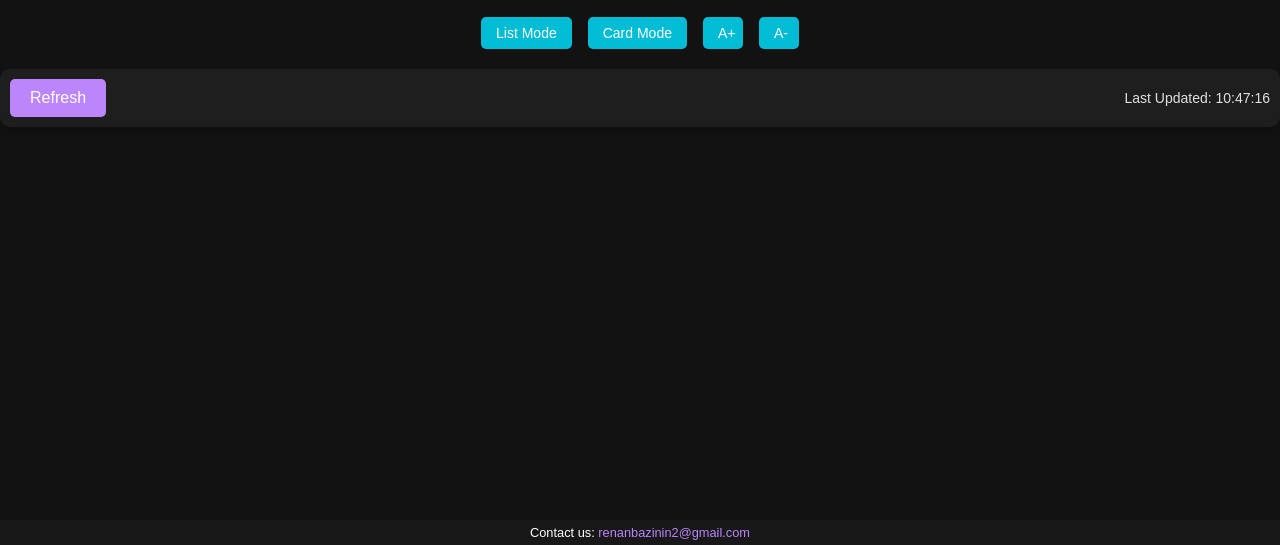
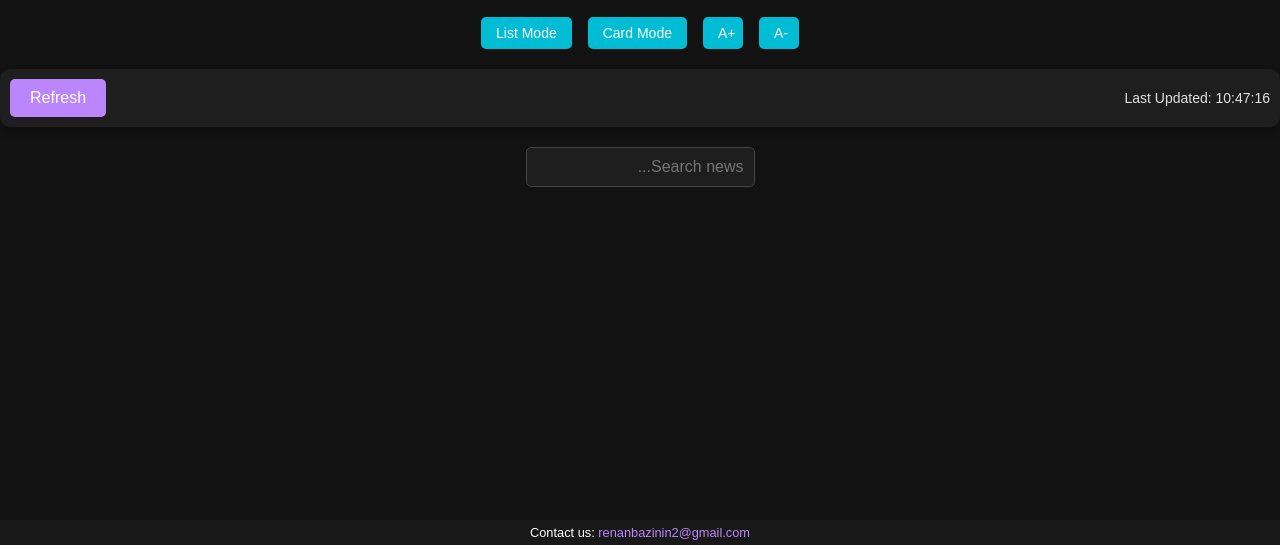
Before and after one commit to renanbazinin/allNews, a website: page public/index.html in a window 1280 px wide. Shown: the part 255-800 px from the top of the page. Drawn offline with Linux system fonts and the light colour scheme; no server answers.

Commit message:
added search bar

```diff
--- a/public/index.html
+++ b/public/index.html
@@ -61,6 +61,9 @@
     <button id="refresh-button" onclick="refreshNews(true)">Refresh</button>
     <p id="last-updated">Last Updated: --:--:--</p>
 </div>
+<div id="search-container">
+    <input type="text" id="search-bar" placeholder="Search news..." oninput="filterNews()" />
+</div>
 <div id="news-container" dir="ltr"></div>
 <img id="loading-gif" src="https://upload.wikimedia.org/wikipedia/commons/a/ad/YouTube_loading_symbol_3_%28transparent%29.gif" alt="Loading..." style="display: none;">
 <footer>
--- a/public/scripts.js
+++ b/public/scripts.js
@@ -286,3 +286,21 @@ function selectOnlyThisSource(selectedEndpoint, selectedNewsType) {
     newsData = {};
     fetchNews(selectedEndpoint, selectedNewsType);
 }
+
+
+function filterNews() {
+    const query = document.getElementById('search-bar').value.toLowerCase();
+    const newsContainer = document.getElementById('news-container');
+    const allNewsItems = newsContainer.querySelectorAll('.news-item, .news-item-list');
+
+    allNewsItems.forEach(item => {
+        const title = item.querySelector('p, h2').innerText.toLowerCase();
+        const description = item.querySelector('.news-description p') ? item.querySelector('.news-description p').innerText.toLowerCase() : '';
+
+        if (title.includes(query) || description.includes(query)) {
+            item.style.display = ''; // Show the item if it matches the search query
+        } else {
+            item.style.display = 'none'; // Hide the item if it doesn't match
+        }
+    });
+}
--- a/public/styles.css
+++ b/public/styles.css
@@ -307,3 +307,27 @@ footer.scrolled {
     margin: 0;
     color: #bbbbbb;
 }
+
+#search-container {
+    display: flex;
+    justify-content: center;
+    margin: 10px 0;
+    text-align: center;
+}
+
+#search-bar {
+    width: auto;
+    direction: rtl;
+    padding: 10px;
+    border-radius: 5px;
+    border: 1px solid #444;
+    background-color: #1e1e1e;
+    color: #e0e0e0;
+    font-size: 16px;
+    outline: none;
+    transition: border 0.3s ease;
+}
+
+#search-bar:focus {
+    border-color: #00bcd4; /* Match the color scheme */
+}
```
